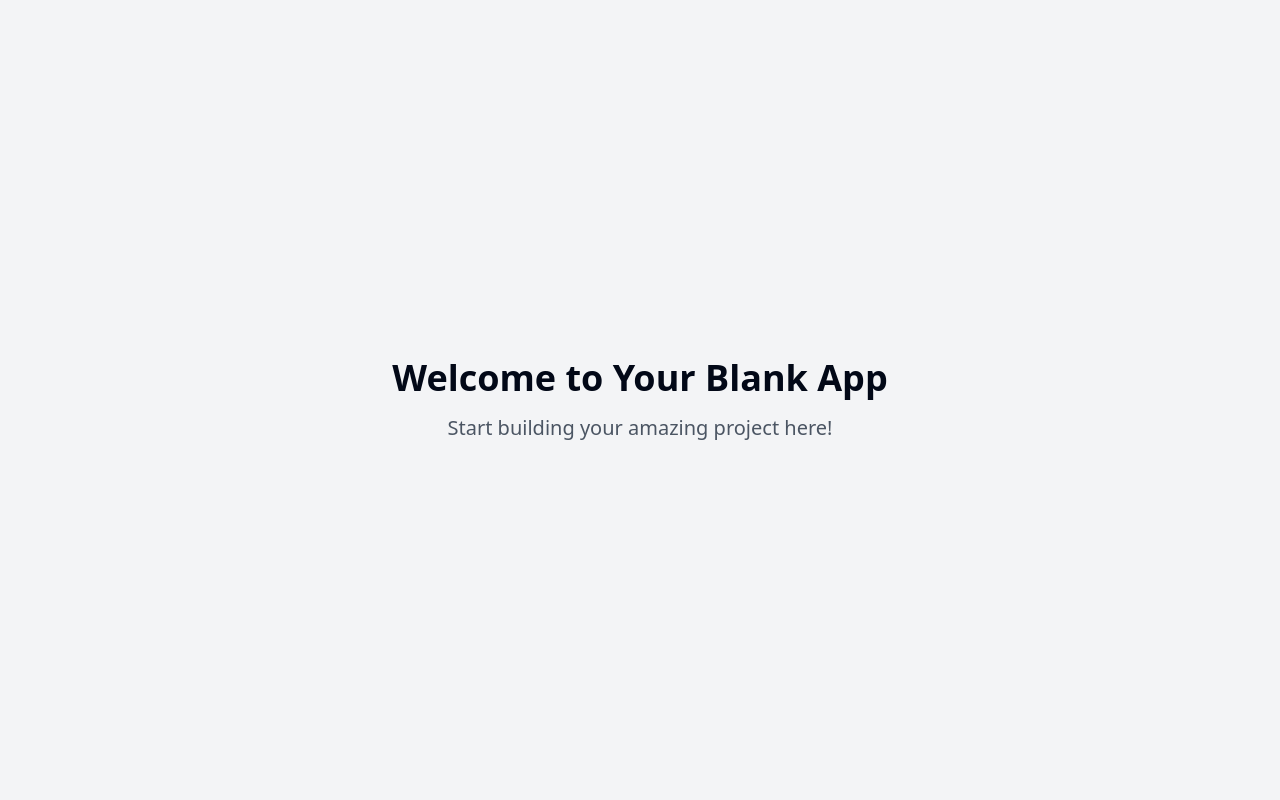
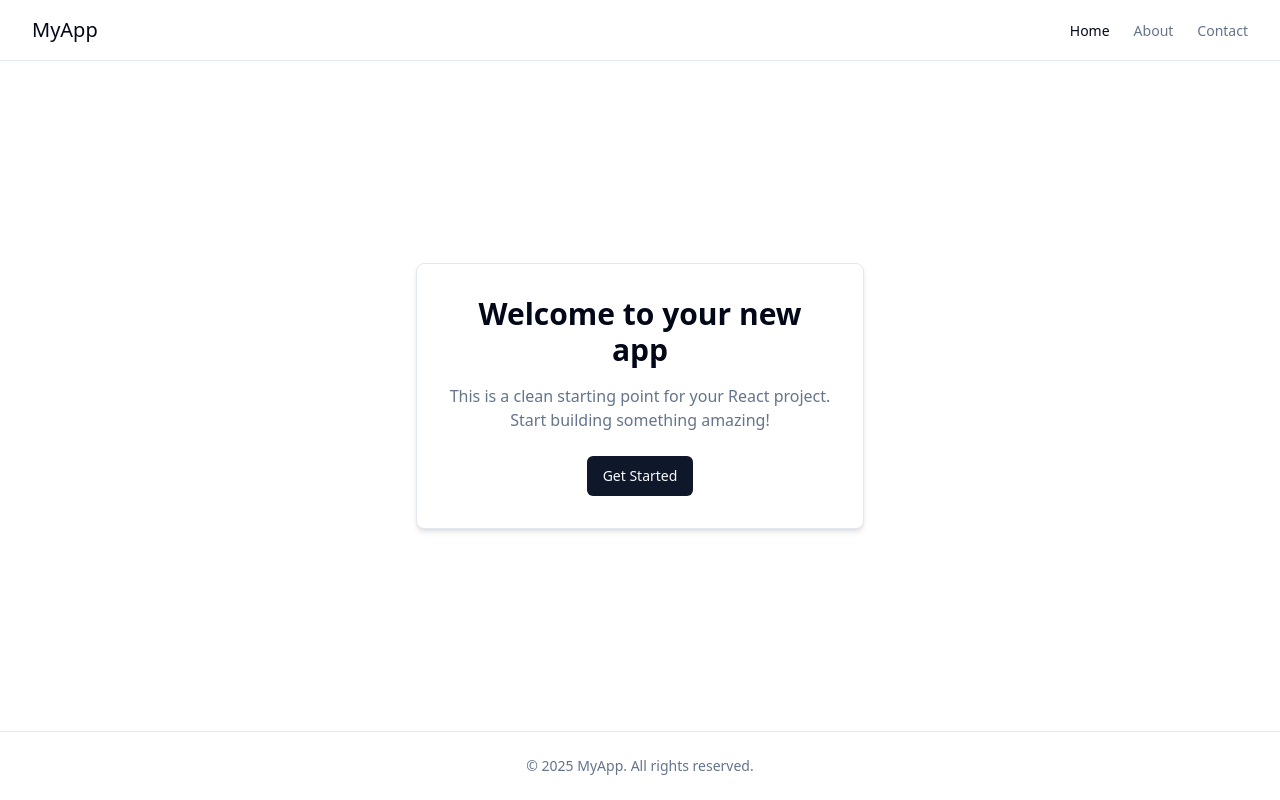
Before and after one commit to haarry9/taskforge-tracker-app, a React (Vite) app: page / in a window 1280 px wide. Built offline with nearby package versions, Linux system fonts and the light colour scheme.

Commit message:
Create empty React app
Initialize a basic React application structure.

```diff
--- a/index.html
+++ b/index.html
@@ -1,14 +1,15 @@
+
 <!DOCTYPE html>
 <html lang="en">
   <head>
     <meta charset="UTF-8" />
     <meta name="viewport" content="width=device-width, initial-scale=1.0" />
-    <title>zero-to-react-app</title>
-    <meta name="description" content="Lovable Generated Project" />
-    <meta name="author" content="Lovable" />
+    <title>MyApp</title>
+    <meta name="description" content="A clean React application" />
+    <meta name="author" content="MyApp" />
 
-    <meta property="og:title" content="zero-to-react-app" />
-    <meta property="og:description" content="Lovable Generated Project" />
+    <meta property="og:title" content="MyApp" />
+    <meta property="og:description" content="A clean React application" />
     <meta property="og:type" content="website" />
     <meta property="og:image" content="https://lovable.dev/opengraph-image-p98pqg.png" />
 
--- a/src/pages/Index.tsx
+++ b/src/pages/Index.tsx
@@ -1,12 +1,53 @@
-// Update this page (the content is just a fallback if you fail to update the page)
+
+import { Button } from "@/components/ui/button";
+import { Card } from "@/components/ui/card";
 
 const Index = () => {
   return (
-    <div className="min-h-screen flex items-center justify-center bg-gray-100">
-      <div className="text-center">
-        <h1 className="text-4xl font-bold mb-4">Welcome to Your Blank App</h1>
-        <p className="text-xl text-gray-600">Start building your amazing project here!</p>
-      </div>
+    <div className="min-h-screen flex flex-col">
+      <header className="border-b py-4">
+        <div className="container mx-auto flex justify-between items-center">
+          <h1 className="text-xl font-medium">MyApp</h1>
+          <nav>
+            <ul className="flex gap-6">
+              <li>
+                <a href="/" className="text-sm hover:underline">
+                  Home
+                </a>
+              </li>
+              <li>
+                <a href="#" className="text-sm text-muted-foreground">
+                  About
+                </a>
+              </li>
+              <li>
+                <a href="#" className="text-sm text-muted-foreground">
+                  Contact
+                </a>
+              </li>
+            </ul>
+          </nav>
+        </div>
+      </header>
+
+      <main className="flex-1 container mx-auto flex items-center justify-center py-12">
+        <Card className="w-full max-w-md p-8 shadow-md">
+          <div className="text-center">
+            <h2 className="text-3xl font-bold mb-4">Welcome to your new app</h2>
+            <p className="text-muted-foreground mb-6">
+              This is a clean starting point for your React project.
+              Start building something amazing!
+            </p>
+            <Button>Get Started</Button>
+          </div>
+        </Card>
+      </main>
+
+      <footer className="border-t py-6">
+        <div className="container mx-auto text-center text-sm text-muted-foreground">
+          <p>© {new Date().getFullYear()} MyApp. All rights reserved.</p>
+        </div>
+      </footer>
     </div>
   );
 };
```
